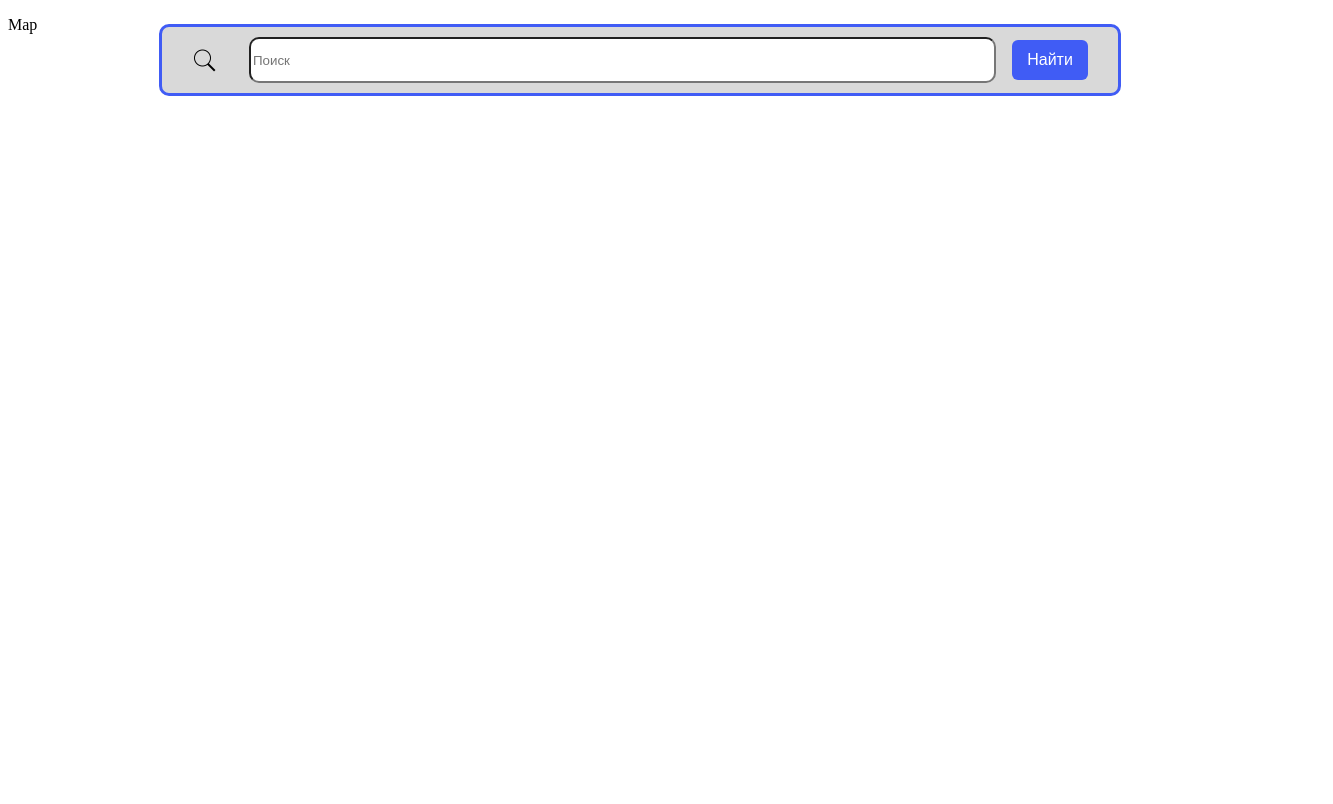
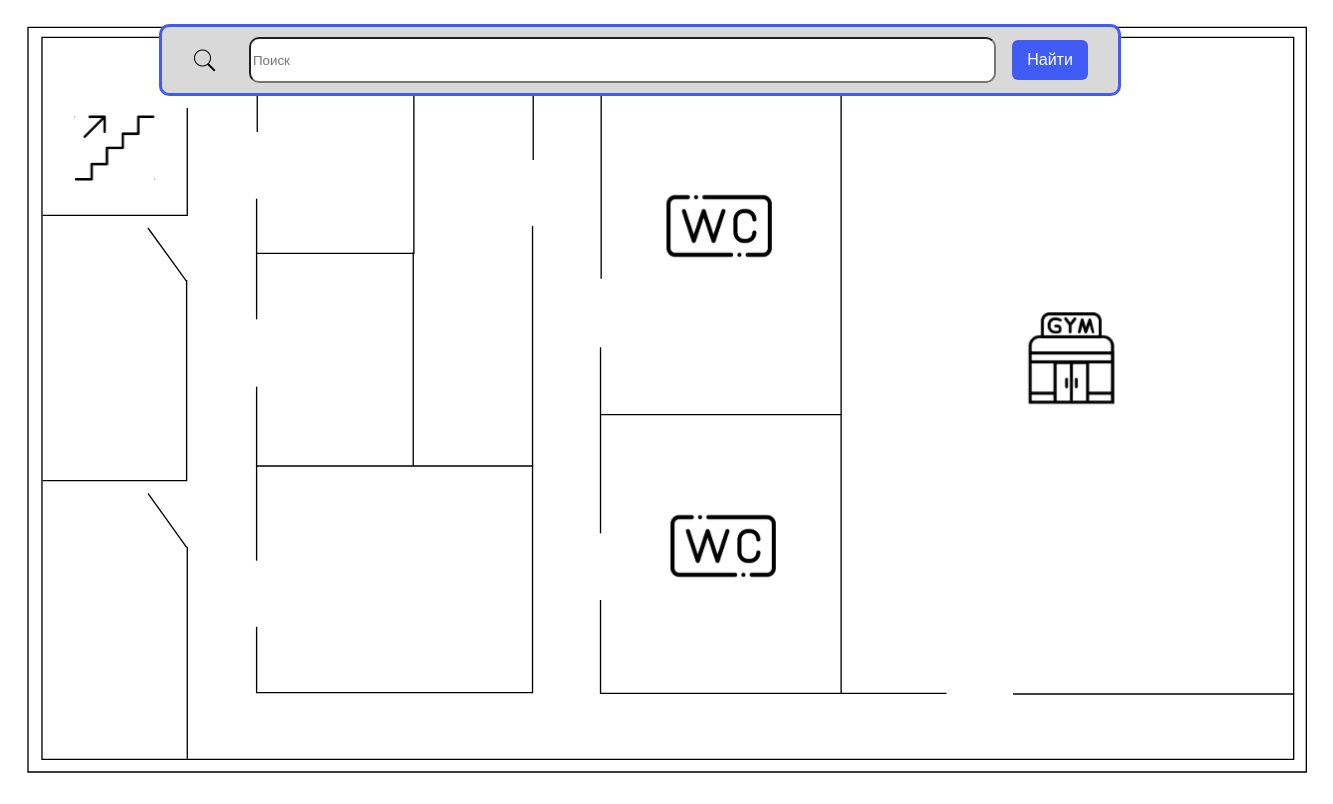
Before and after one commit to Amer-On/stankinav, a React (Create React App) app: page / in a window 1280 px wide. Shown: the whole page, 1333 px wide, since content can reach past the window. Built offline with nearby package versions, Linux system fonts and the light colour scheme.

Commit message:
wip with svg map

```diff
--- a/package.json
+++ b/package.json
@@ -7,6 +7,7 @@
     "@testing-library/react": "^13.4.0",
     "@testing-library/user-event": "^13.5.0",
     "bootstrap": "^5.2.3",
+    "indoorjs": "^1.0.27",
     "ol": "^7.3.0",
     "react": "^18.2.0",
     "react-bootstrap": "^2.7.4",
--- a/src/App.css
+++ b/src/App.css
@@ -8,7 +8,7 @@
   margin: 0;
 }
 
-.root{
+.main-container{
   position: absolute;
   top: 0;
   left: 0;
--- a/src/App.js
+++ b/src/App.js
@@ -1,12 +1,13 @@
 import SearchBar from "./building-map/SearchBar";
 import "./App.css"
+import Map from "./building-map/Map"
 
 function App() {
     return (
-        <>
+        <div className='main-container'>
+            <Map/>
             <SearchBar/>
-            <p> Map</p>
-        </>
+        </div>
     );
 }
 
--- /dev/null
+++ b/src/building-map/Map.css
@@ -0,0 +1,18 @@
+.map-container-wrapped {
+    background: gray;
+    margin: 20vh 10vh 0 10vh;
+}
+
+.map-container {
+    position: absolute;
+    background: gray;
+    margin: 0;
+    padding: 0;
+    width: 100%;
+    height: 100%;
+    justify-content: center;
+}
+
+.map {
+    height: 100%;
+}
--- a/src/building-map/Map.js
+++ b/src/building-map/Map.js
@@ -0,0 +1,14 @@
+import './Map.css'
+import floor from './plans/floor1.svg'
+
+function Map() {
+
+
+    return (
+        <div className='map-container'>
+            <img className='map' src={floor} alt='the map'/>
+        </div>
+    )
+}
+
+export default Map;
--- a/src/building-map/SearchBar.css
+++ b/src/building-map/SearchBar.css
@@ -3,7 +3,7 @@
     left: 0;
     position: fixed;
     width: 100%;
-    height: 100px;
+    height: 10vh;
     justify-content: center;
     padding-top: 3vh;
 }
```
Also changed, not shown: src/building-map/plans/floor1.svg (added), 1 other file (tests, documents, lock files or other folders).
